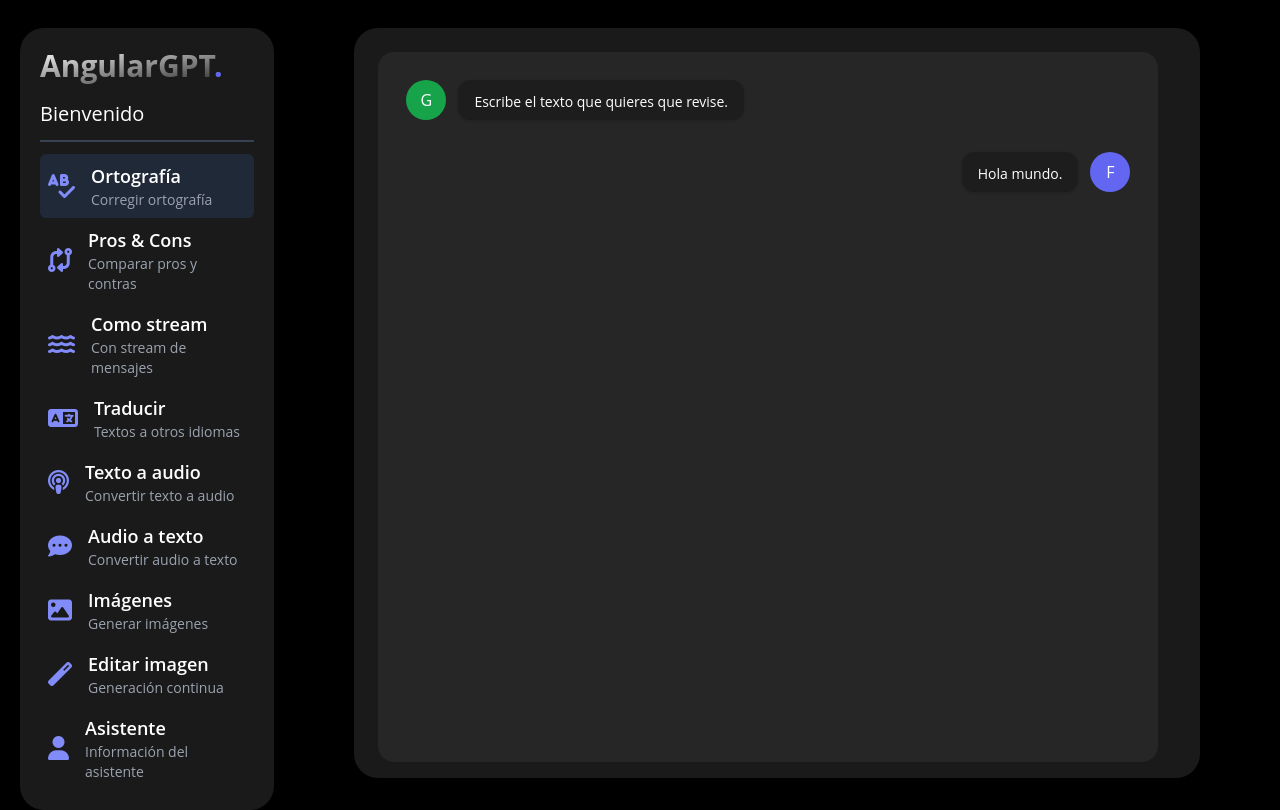
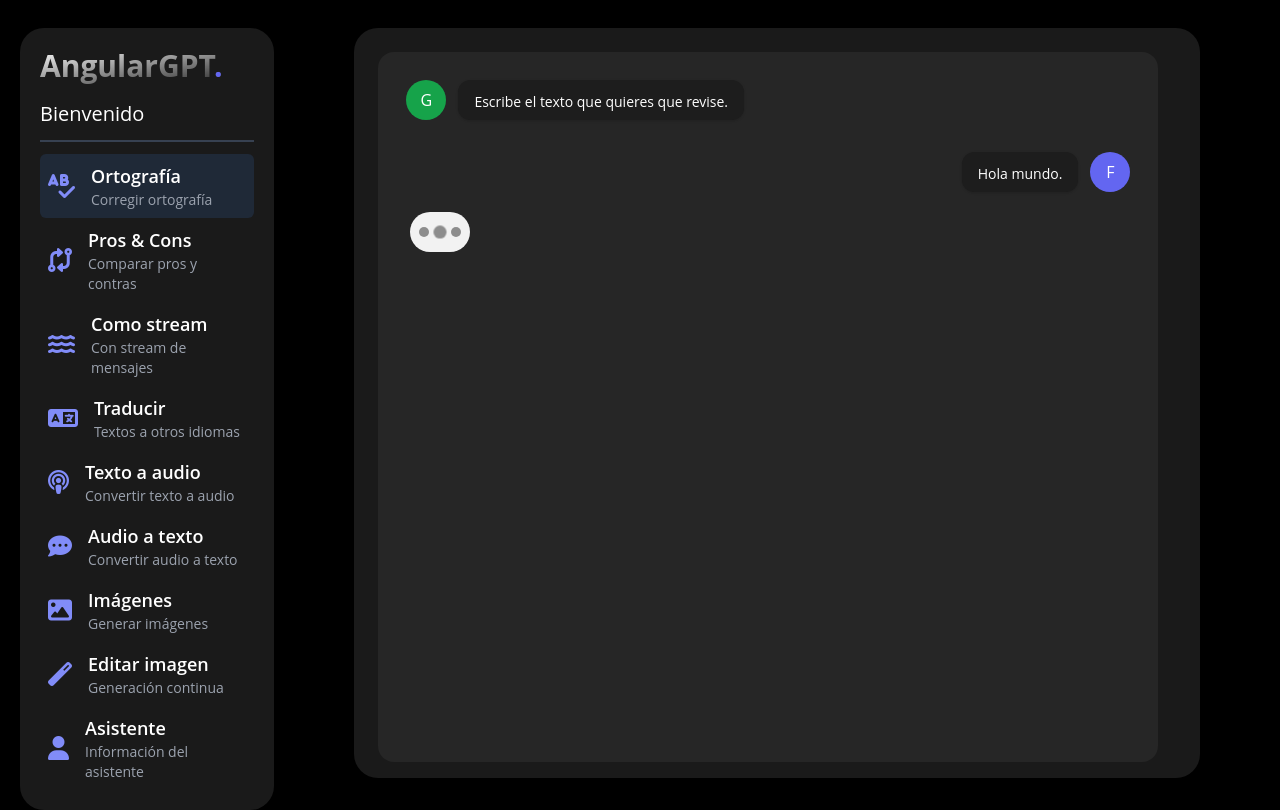
Before and after one commit to Brigitte9219/FE_AngularGpt, an Angular app: page /orthography in a window 1280 px wide. Built offline with nearby package versions, Linux system fonts and the light colour scheme.

Commit message:
Indicador de escritura

```diff
--- a/src/app/presentation/components/index.ts
+++ b/src/app/presentation/components/index.ts
@@ -2,3 +2,5 @@
 export * from './chat-bubbles/myMessage/myMessage.component';
 
 export * from './sidebarMenuItem/sidebarMenuItem.component';
+
+export * from './typingLoader/typingLoader.component';
--- /dev/null
+++ b/src/app/presentation/components/typingLoader/typingLoader.component.css
@@ -0,0 +1,70 @@
+.typing {
+  display: block;
+  width: 60px;
+  height: 40px;
+  border-radius: 20px;
+  margin: 0 1rem;
+  display: flex;
+  justify-content: center;
+  align-items: center;
+  background-color: #f2f2f2;
+}
+
+.circle {
+  display: block;
+  height: 10px;
+  width: 10px;
+  border-radius: 50%;
+  background-color: #8d8d8d;
+  margin: 3px;
+}
+.circle.scaling {
+  animation: typing 1000ms ease-in-out infinite;
+  animation-delay: 3600ms;
+}
+.circle.bouncing {
+  animation: bounce 1000ms ease-in-out infinite;
+  animation-delay: 3600ms;
+}
+
+.circle:nth-child(1) {
+  animation-delay: 0ms;
+}
+
+.circle:nth-child(2) {
+  animation-delay: 333ms;
+}
+
+.circle:nth-child(3) {
+  animation-delay: 666ms;
+}
+
+@keyframes typing {
+  0% {
+    transform: scale(1);
+  }
+  33% {
+    transform: scale(1);
+  }
+  50% {
+    transform: scale(1.4);
+  }
+  100% {
+    transform: scale(1);
+  }
+}
+
+@keyframes bounce {
+  0% {
+    transform: translateY(0);
+  }
+  33% {
+    transform: translateY(0);
+  }
+  50% {
+    transform: translateY(-10px);
+  }
+  100% {
+    transform: translateY(0);
+  }
+}
--- /dev/null
+++ b/src/app/presentation/components/typingLoader/typingLoader.component.ts
@@ -0,0 +1,20 @@
+import { CommonModule } from '@angular/common';
+import { ChangeDetectionStrategy, Component } from '@angular/core';
+
+@Component({
+  selector: 'app-typing-loader',
+  standalone: true,
+  imports: [
+    CommonModule,
+  ],
+  template: `
+  <div class="typing">
+    <span class="circle scaling"></span>
+    <span class="circle scaling"></span>
+    <span class="circle scaling"></span>
+  </div>
+  `,
+  styleUrl: './typingLoader.component.css',
+  changeDetection: ChangeDetectionStrategy.OnPush,
+})
+export class TypingLoaderComponent { }
--- a/src/app/presentation/pages/orthographyPage/orthographyPage.component.html
+++ b/src/app/presentation/pages/orthographyPage/orthographyPage.component.html
@@ -1,15 +1,18 @@
 <div class="chat-container">
   <div class="chat-messages">
     <div class="grid gap-y-2">
+
       <!-- Chat Messages -->
        <app-chat-message
         text="Escribe el texto que quieres que revise."
        />
 
-
        <app-my-message
         text="Hola mundo."
        />
+
+       <app-typing-loader />
+
     </div>
   </div>
   <!-- MessageBox -->
--- a/src/app/presentation/pages/orthographyPage/orthographyPage.component.ts
+++ b/src/app/presentation/pages/orthographyPage/orthographyPage.component.ts
@@ -1,7 +1,7 @@
 import { CommonModule } from '@angular/common';
 import { ChangeDetectionStrategy, Component } from '@angular/core';
 import { ChatMessageComponent } from '@components/chat-bubbles/chatMessage/chatMessage.component';
-import { MyMessageComponent } from '@components/index';
+import { MyMessageComponent, TypingLoaderComponent } from '@components/index';
 
 @Component({
   selector: 'app-orthography-page',
@@ -9,7 +9,8 @@
   imports: [
     CommonModule,
     ChatMessageComponent,
-    MyMessageComponent
+    MyMessageComponent,
+    TypingLoaderComponent
   ],
   templateUrl: './orthographyPage.component.html',
   changeDetection: ChangeDetectionStrategy.OnPush,
```
